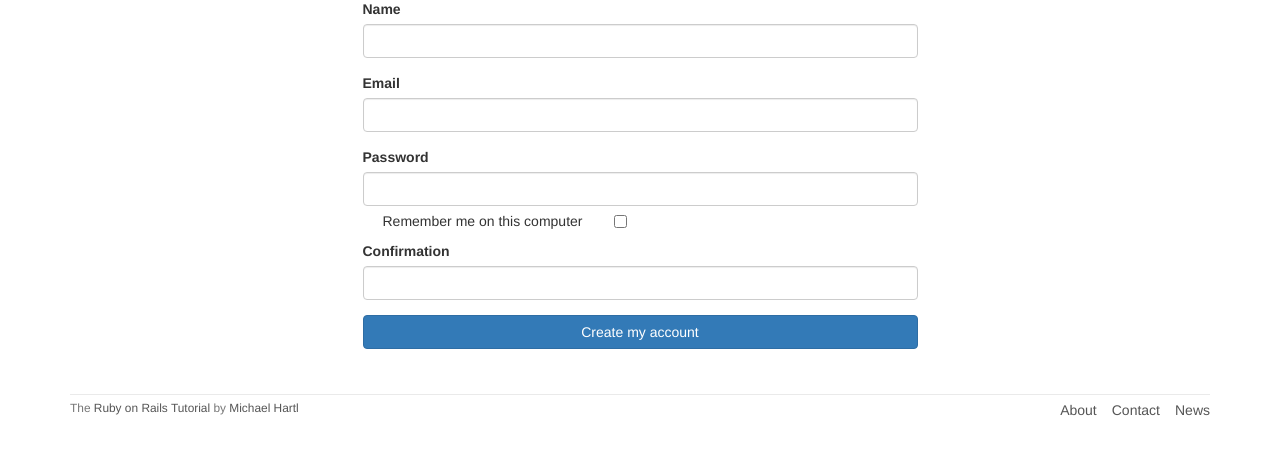
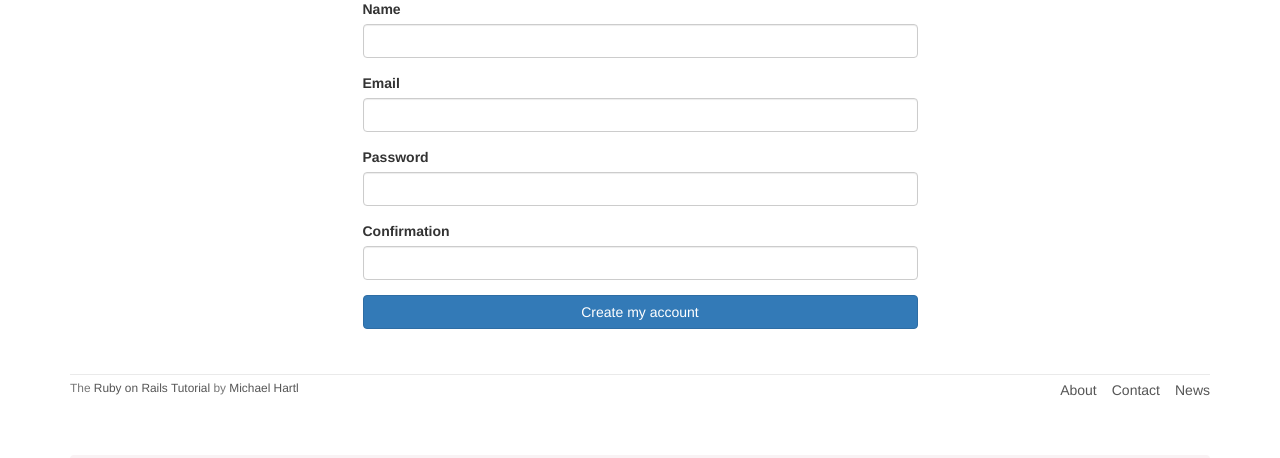
Before and after one commit to asasigure1209/rails-tutorial, a Rails app: page /signup in a window 1280 px wide. Shown: the part 153-611 px from the top of the page. Run offline with Rails 7, Linux system fonts and the light colour scheme; style sheets or scripts are compiled from the project's sources; some libraries are stand-ins or nearby versions.

Commit message:
チェックボックスの付け間違い

```diff
--- a/app/views/sessions/new.html.erb
+++ b/app/views/sessions/new.html.erb
@@ -11,6 +11,11 @@
       <%= f.label :password %>
       <%= f.password_field :password, class: 'form-control' %>
 
+      <%= f.label :remember_me, class: "checkbox inline" do %>
+        <%= f.check_box :remember_me %>
+        <span>Remember me on this computer</span>
+      <% end %>
+
       <%= f.submit "Log in", class: "btn btn-primary" %>
     <% end %>
 
--- a/app/views/users/new.html.erb
+++ b/app/views/users/new.html.erb
@@ -15,11 +15,6 @@
       <%= f.label :password %>
       <%= f.password_field :password, class: 'form-control' %>
 
-      <%= f.label :remember_me, class: "checkbox inline" do %>
-        <%= f.check_box :remember_me %>
-        <span>Remember me on this computer</span>
-      <% end %>
-
       <%= f.label :password_confirmation, "Confirmation" %>
       <%= f.password_field :password_confirmation, class: 'form-control' %>
 
```
